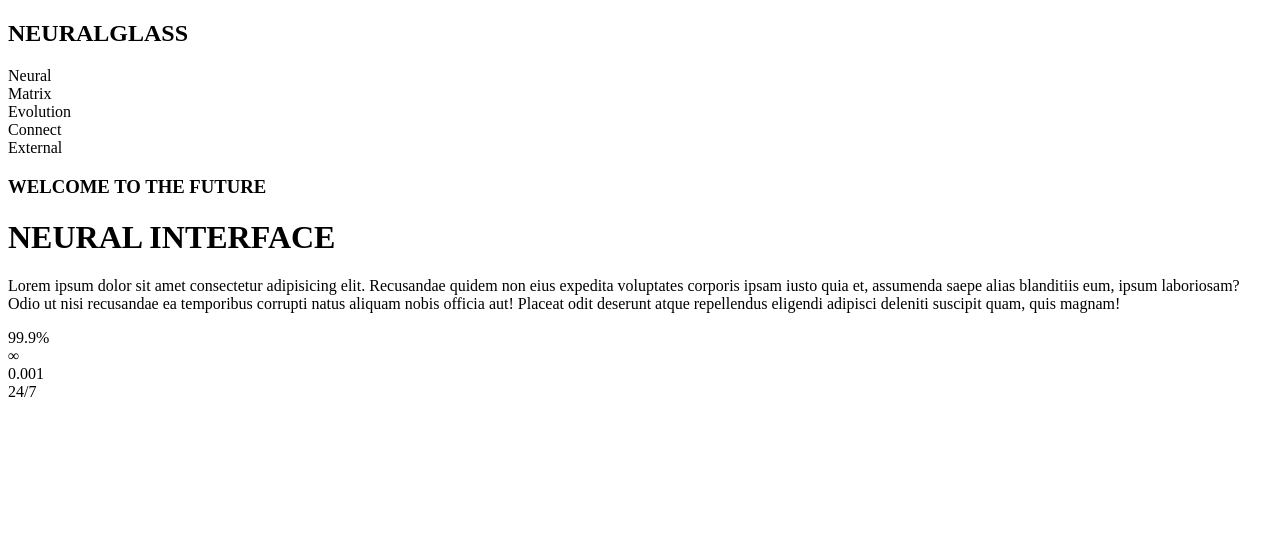
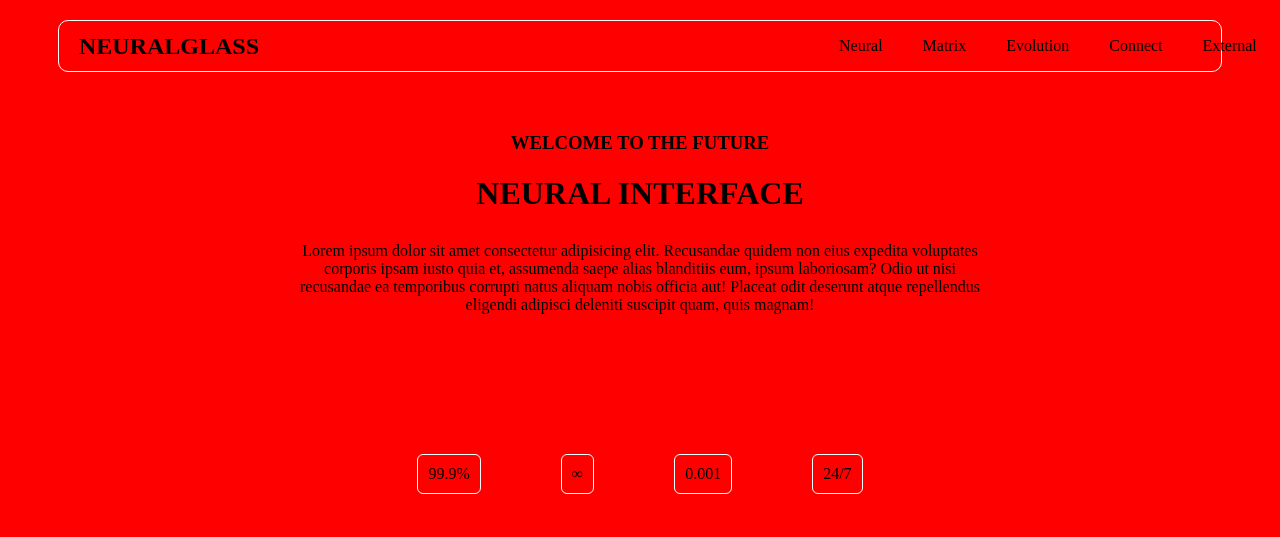
Before and after one commit to vishaldayalu12345-web/first-page, a plain HTML site: page index.html in a window 1280 px wide. Drawn offline with Linux system fonts and the light colour scheme.

Commit message:
Update index.html

```diff
--- a/index.html
+++ b/index.html
@@ -5,7 +5,7 @@
     <meta charset="UTF-8">
     <meta name="viewport" content="width=device-width, initial-scale=1.0">
     <title>Document</title>
-    <link rel="stylesheet" href="neural.css">
+    <link rel="stylesheet" href="index.css">
 </head>
 
 <body>
@@ -37,4 +37,5 @@
     </div>
 </body>
 
+
 </html>
```
